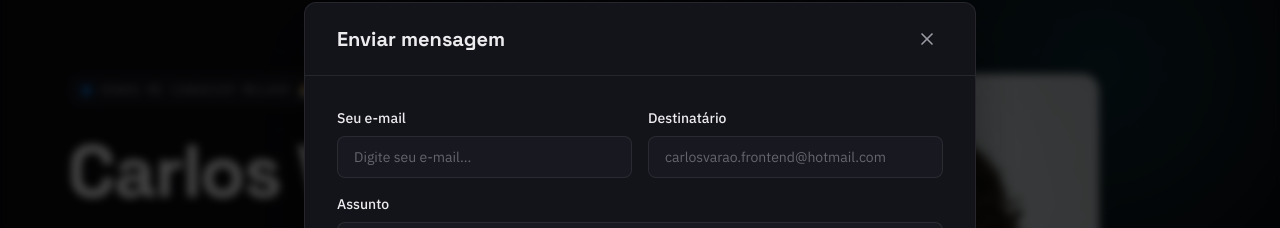
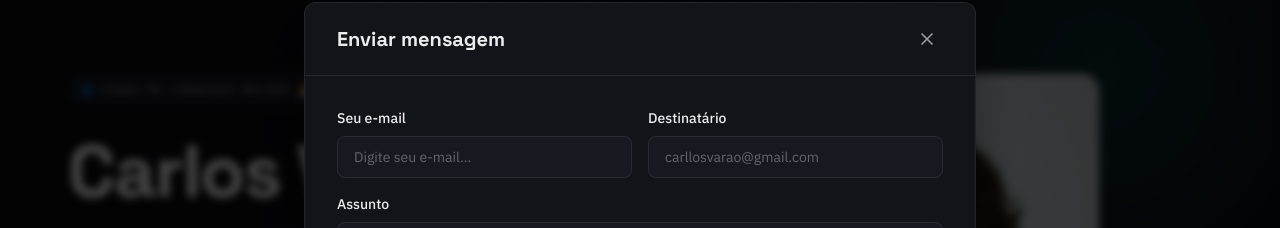
Before and after one commit to CarlosVarao/new_portfolio, a React (Vite) app: page / in a window 1280 px wide. Both pictures are taken after a click on the button "Entrar em contato". Shown: the part 119-347 px from the top of the page. Built offline with nearby package versions, Linux system fonts and the light colour scheme; no server answers.

Commit message:
ajuste no email para envio no modal

```diff
--- a/src/components/ui/ModalEmail.tsx
+++ b/src/components/ui/ModalEmail.tsx
@@ -107,7 +107,7 @@ export function ModalEmail({ onClose }: Props) {
               <input
                 className="w-full cursor-not-allowed rounded-lg border border-line bg-surface2 px-4 py-2.5 text-sm text-faint focus:outline-none"
                 disabled
-                value="carlosvarao.frontend@hotmail.com"
+                value="carllosvarao@gmail.com"
               />
             </div>
           </div>
```
